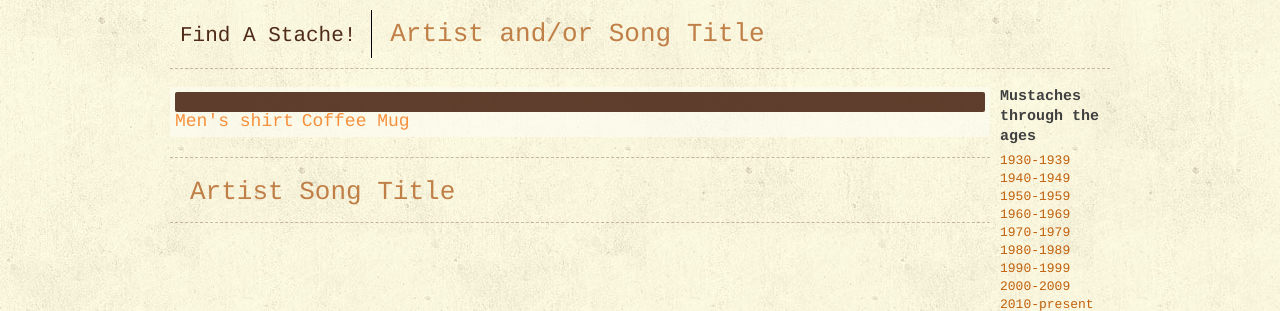
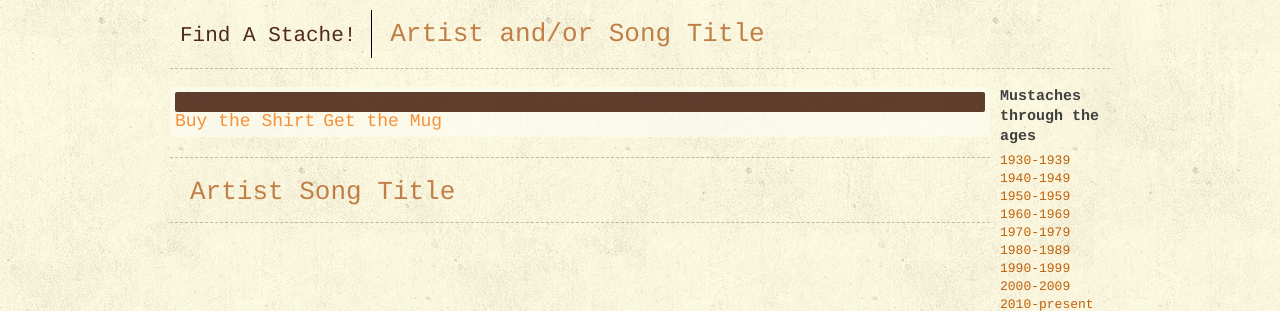
Before and after one commit to exfm/mustachiness, a Python web app: template templates/make.html in a window 1280 px wide. Shown: the part 151-462 px from the top of the page. Run offline with Jinja, Linux system fonts and the light colour scheme; the template is opened without the code that fills it, so the values that code supplies are empty; some libraries are stand-ins or nearby versions.

Commit message:
buy class

```diff
--- a/templates/_helpers.html
+++ b/templates/_helpers.html
@@ -13,9 +13,9 @@
         <div>
             <a class="song_title" href="/song/{{song['id']}}">{{song['title']}}</a>
         </div>
-        <div>
-        <a href="http://www.zazzle.com/api/create/at-238283152284673545?ref=238283152284673545&amp;ax=linkover&amp;pd=235941910710981976&amp;fwd=productpage&amp;ed=true&amp;stache={{song['s3_url']}}&amp;song={{song['artist_name']}}%20-%20{{song['title']}}" target="_blank">Men's shirt</a>
-        <a href="http://www.zazzle.com/api/create/at-238283152284673545?ref=238283152284673545&amp;ax=linkover&amp;pd=168445848112028823&amp;fwd=productpage&amp;ed=true&amp;stache={{song['s3_url']}}&amp;title={{song['title']}}&amp;artist={{song['artist_name']}}" target="_blank">Coffee Mug</a>
+        <div class="buy">
+        <a href="http://www.zazzle.com/api/create/at-238283152284673545?ref=238283152284673545&amp;ax=linkover&amp;pd=235941910710981976&amp;fwd=productpage&amp;ed=true&amp;stache={{song['s3_url']}}&amp;song={{song['artist_name']}}%20-%20{{song['title']}}" target="_blank">Buy the Shirt</a>
+        <a href="http://www.zazzle.com/api/create/at-238283152284673545?ref=238283152284673545&amp;ax=linkover&amp;pd=168445848112028823&amp;fwd=productpage&amp;ed=true&amp;stache={{song['s3_url']}}&amp;title={{song['title']}}&amp;artist={{song['artist_name']}}" target="_blank">Get the Mug</a>
         </div>
     </div>
 {% endmacro %}
```
